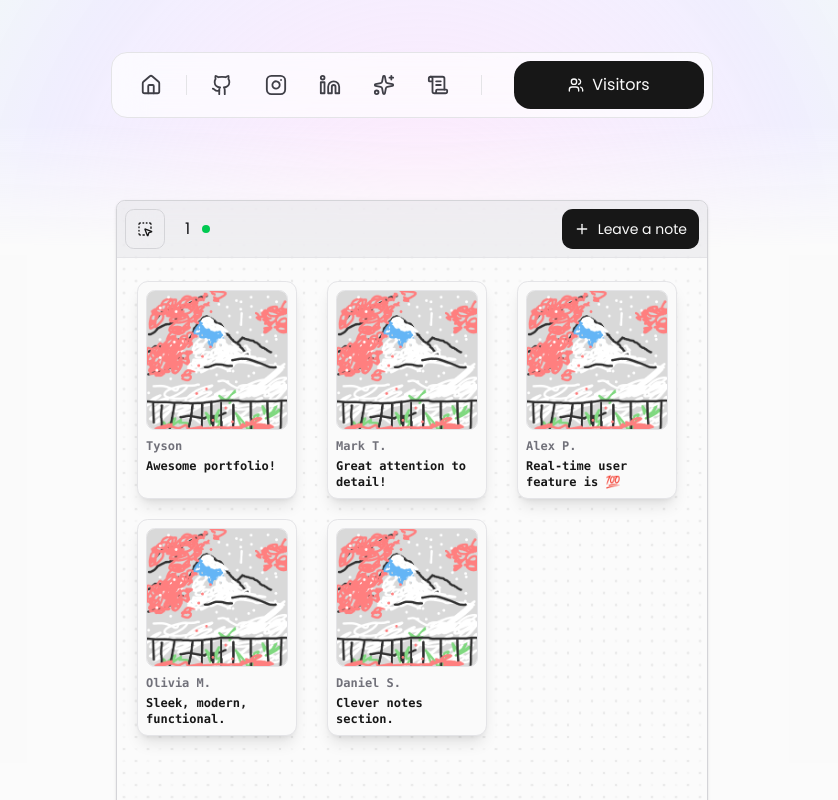
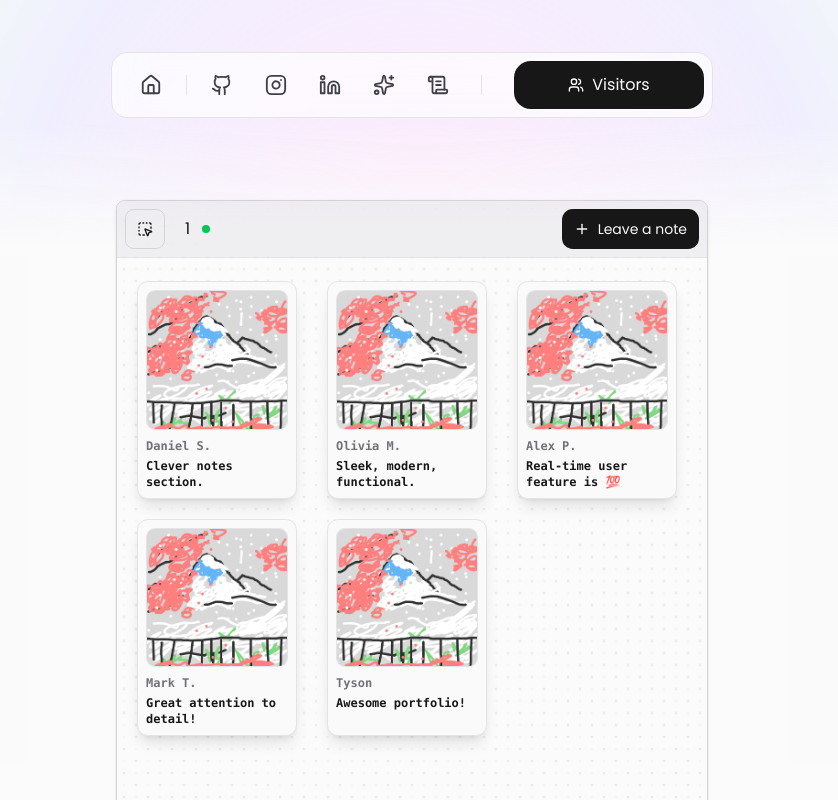
Before and after one commit to neerajc0des/portfolio, a Next.js app: page /visitors in a window 1280 px wide. Shown: the top 800 px of the page, without its empty margins (228-1066 px from the left). Built offline with nearby package versions, Linux system fonts and the light colour scheme.

Commit message:
accessing the notes array in reverse

```diff
--- a/src/app/visitors/page.tsx
+++ b/src/app/visitors/page.tsx
@@ -153,7 +153,7 @@ const Visitors = () => {
 
                         {notesView == "grid" ?
                             <div className="gridViewNotesWrapper grid grid-cols-2 justify-self-between sm:grid-cols-3 gap-5 p-5 pt-[5rem] overflow-hidden w-full">
-                                {notesWithRandomRotation.map((note, idx) => {
+                                {notesWithRandomRotation.slice().reverse().map((note, idx) => {
                                     return (
                                         <NoteCard key={idx}
                                             imgUrl={note.imgUrl}
```
